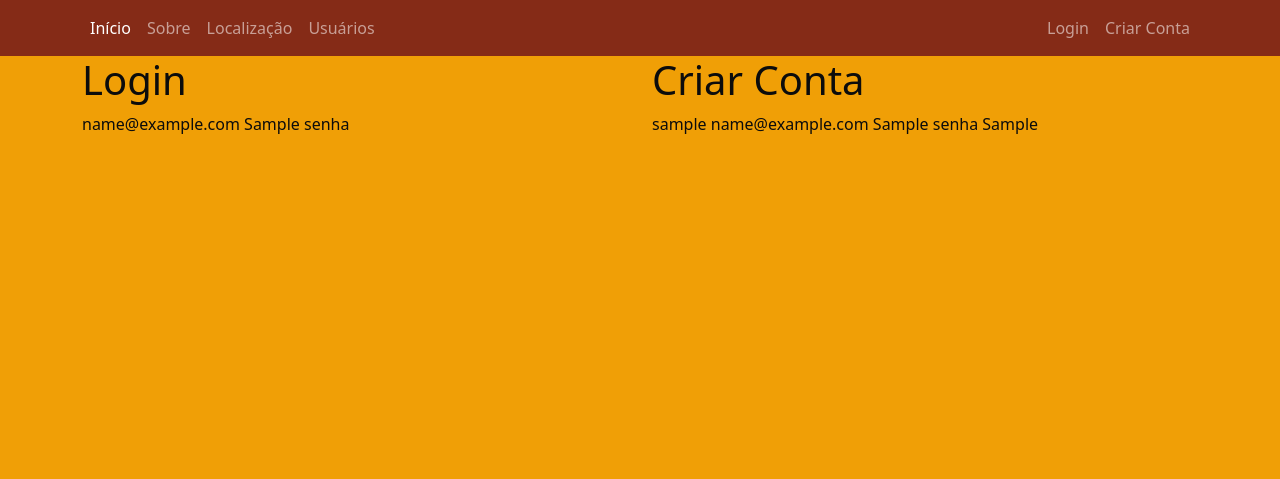
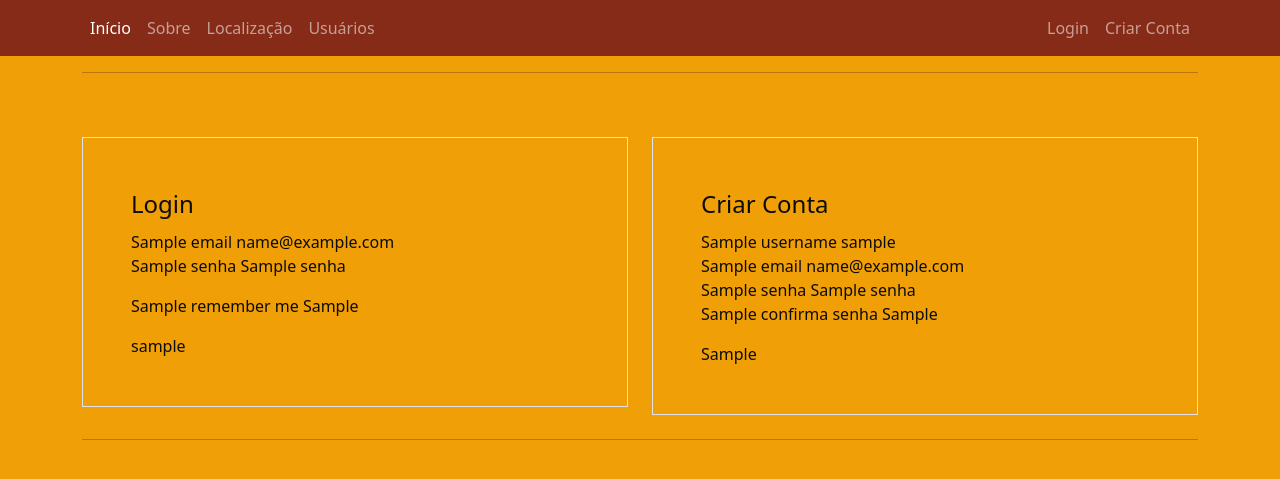
Before and after one commit to sandromzljr/Bar-Mazzolla, a Python web app: template templates/login.html in a window 1280 px wide. Shown: the top 479 px of the page. Run offline with Jinja, Linux system fonts and the light colour scheme; the template is opened without the code that fills it: most values are stand-ins (such as "Sample title", 1, 10 or a date in 2020).

Commit message:
Arquivos HTML

```diff
--- a/templates/base.html
+++ b/templates/base.html
@@ -11,7 +11,7 @@
 </head>
 <body style="background-color: #F09F06; color: #0C0C0C">
 
-    {% include 'navbar.html' %}
+{% include 'navbar.html' %}
 
     {% block body %}
     {% endblock %}
--- a/templates/login.html
+++ b/templates/login.html
@@ -2,19 +2,53 @@
 
 {% block body %}
 <div class="container">
+    <hr>
     <div class="row">
         <div class="col">
-                <h1>Login</h1>
-                {{ formLogin.email }}
-                {{ formLogin.senha }}
+            <form method="post" action="" class="border p-5 mt-5 mb-2">
+                <legend>Login</legend>
+                <fieldset>
+                    <div class="form-group">
+                        {{ formLogin.email.label(class="form-control-label") }}
+                        {{ formLogin.email(class="form-control") }}
+                    </div>
+                    <div class="form-group">
+                        {{ formLogin.senha.label(class="form-control-label") }}
+                        {{ formLogin.senha(class="form-control") }}
+                    </div>
+                    <div class="form-group mb-3 mt-3">
+                        {{ formLogin.remember_me.label(class="form-check-label") }}
+                        {{ formLogin.remember_me(class="form-check-input") }}
+                    </div>
+                </fieldset>
+                {{ formLogin.btn_submit_login(class="btn btn-primary", style="background-color: #852B17; border:none") }}
+            </form>
         </div>
         <div class="col">
-                <h1>Criar Conta</h1>
-                {{ formCriarConta.username }}
-                {{ formCriarConta.email }}
-                {{ formCriarConta.senha }}
-                {{ formCriarConta.confirmaSenha }}
+            <form method="post" action="" class="border p-5 mt-5 mb-2">
+                <legend>Criar Conta</legend>
+                <fieldset>
+                    <div class="form-group">
+                        {{ formCriarConta.username.label(class="form-control-label") }}
+                        {{ formCriarConta.username(class="form-control") }}
+                    </div>
+                    <div class="form-group">
+                        {{ formCriarConta.email.label(class="form-control-label") }}
+                        {{ formCriarConta.email(class="form-control") }}
+                    </div>
+                    <div class="form-group">
+                        {{ formCriarConta.senha.label(class="form-control-label") }}
+                        {{ formCriarConta.senha(class="form-control") }}
+                    </div>
+                    <div class="form-group mb-3">
+                        {{ formCriarConta.confirmaSenha.label(class="form-control-label") }}
+                        {{ formCriarConta.confirmaSenha(class="form-control") }}
+                    </div>
+                </fieldset>
+                {{ formCriarConta.btn_submit_signup(class="btn btn-primary", style="background-color: #852B17; border:none") }}
+            </form>
         </div>
     </div>
+    <hr>
 </div>
 {% endblock %}
```
Lines whose indentation alone changed are shown as unchanged.
